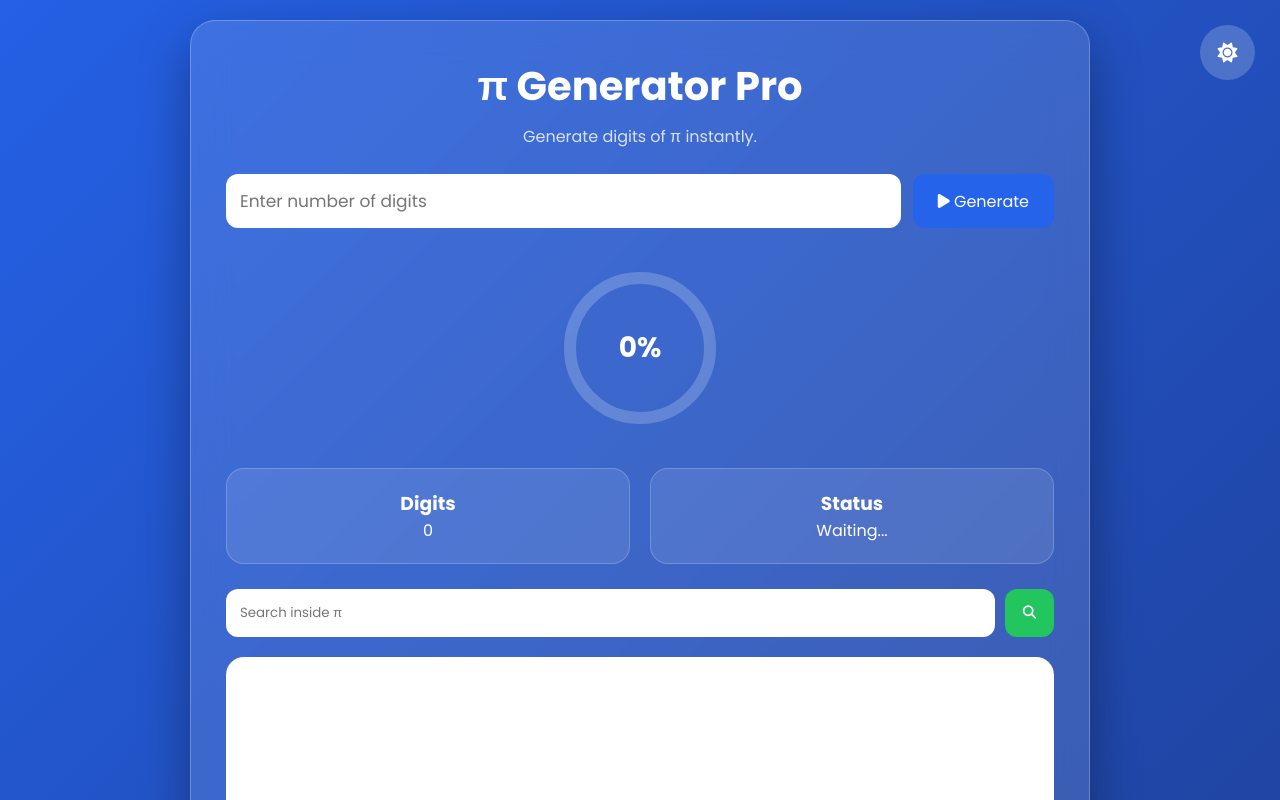
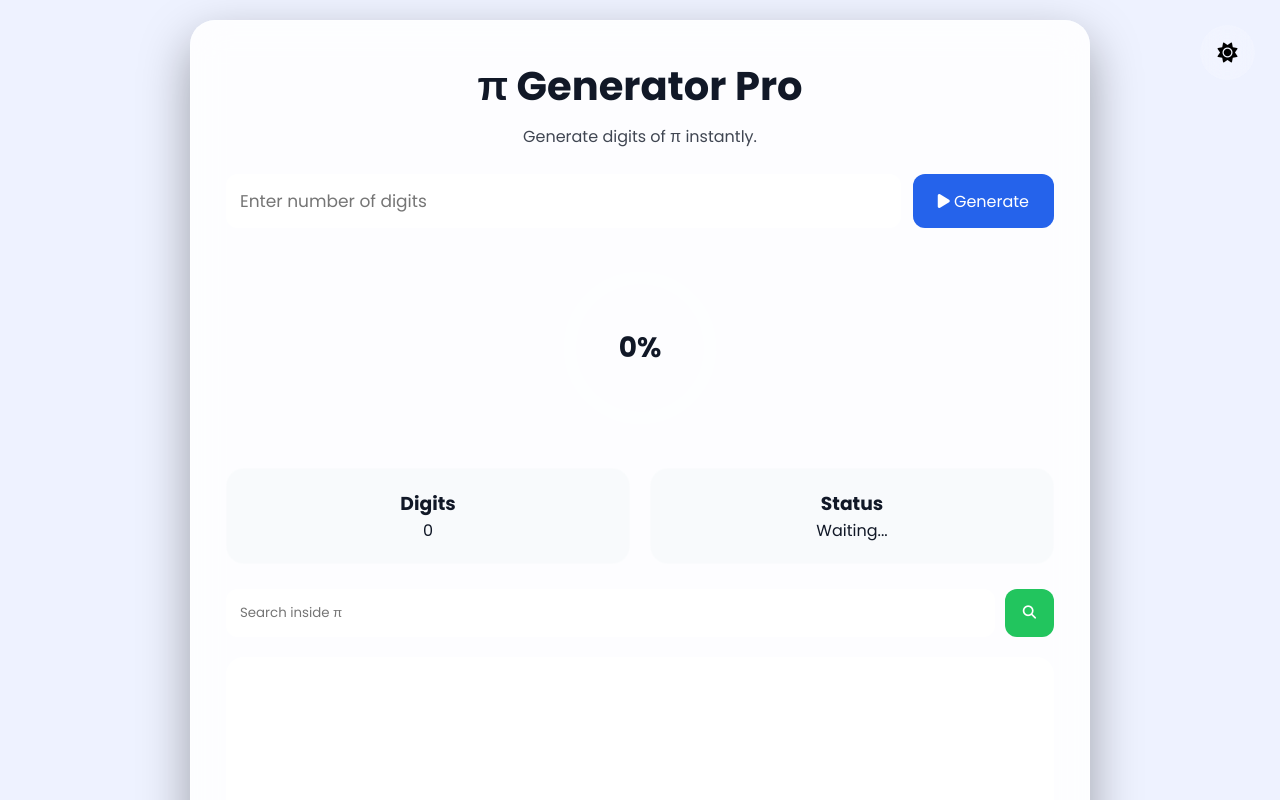
Before and after one commit to Barath-codes-007/Pi-Generator, a plain HTML site: page index.html in a window 1280 px wide. Both pictures are taken after a click on the button 1227 px from the left and 52 px from the top of the page. Shown: the top 800 px of the page. Drawn offline with Linux system fonts and the light colour scheme.

Commit message:
Update style.css

```diff
--- a/style.css
+++ b/style.css
@@ -363,3 +363,28 @@ min-width:100%;
 }
 
 }
+
+/* ---------- Light Theme ---------- */
+
+body.light{
+    background:#eef2ff;
+}
+
+body.light .container{
+    background:rgba(255,255,255,.85);
+    color:#111827;
+}
+
+body.light textarea,
+body.light input{
+    background:white;
+    color:black;
+}
+
+body.light .card{
+    background:#f8fafc;
+}
+
+body.light #themeToggle{
+    color:black;
+}
```
